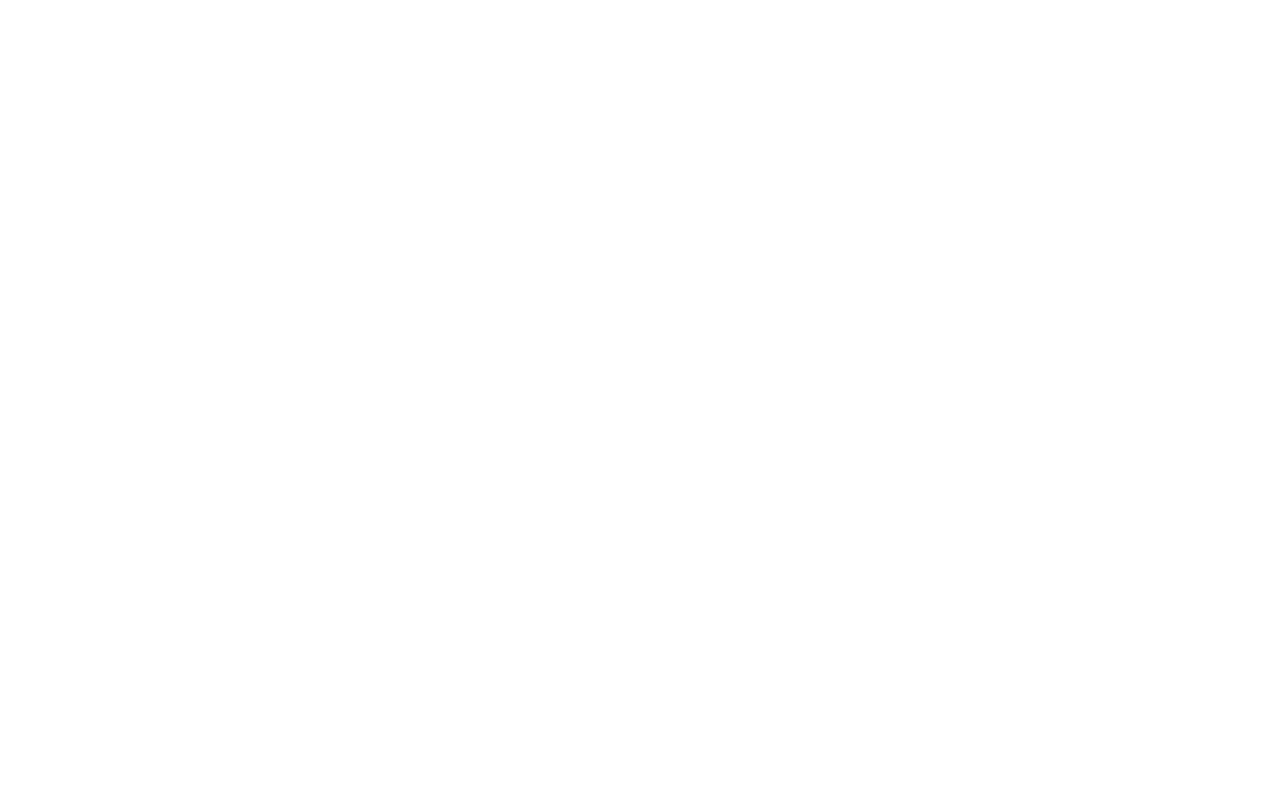
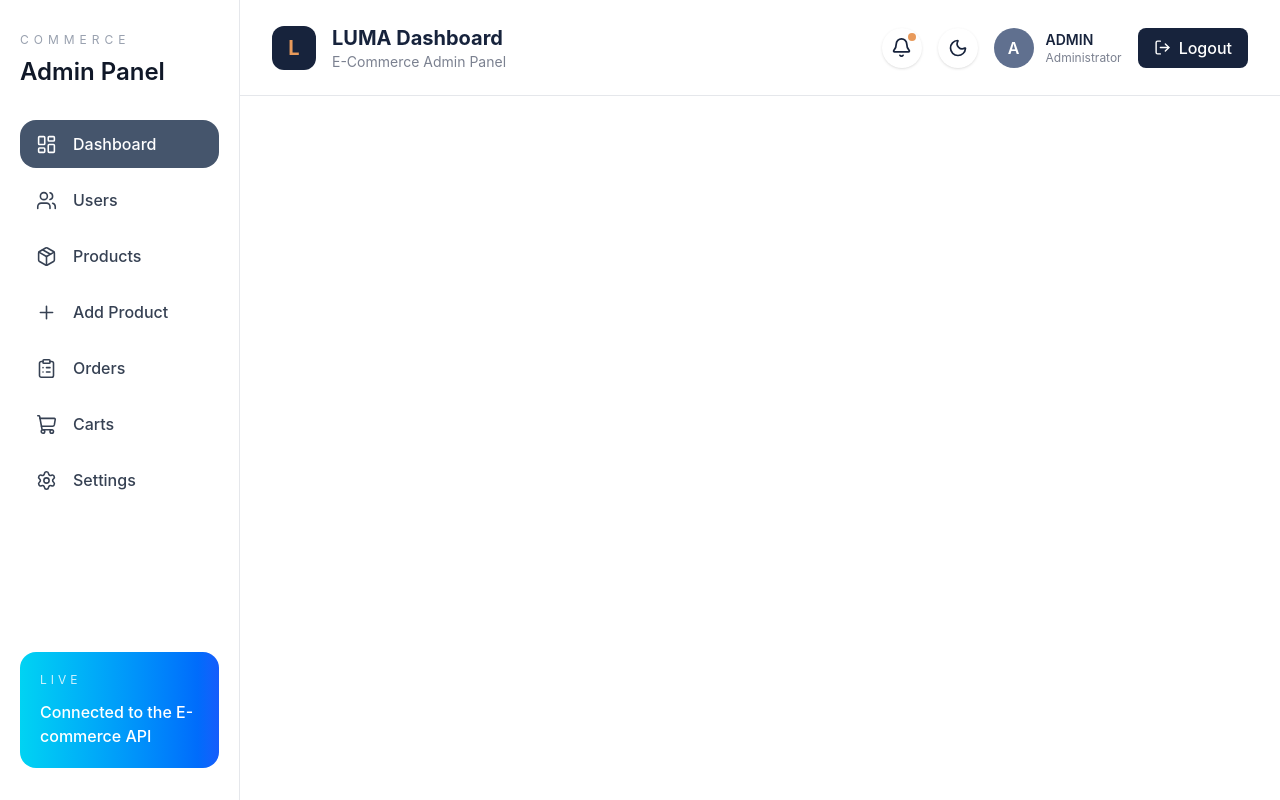
Before and after one commit to ShaimaaAli2005/Ecommerce-Admin-dashboard, a React (Vite) app: page /test in a window 1280 px wide. Before the commit this address had no page. Built offline with nearby package versions, Linux system fonts and the light colour scheme.

Commit message:
Create admin navbar and sidebar

```diff
--- a/src/App.jsx
+++ b/src/App.jsx
@@ -1,25 +1,34 @@
+import { BrowserRouter, Routes, Route } from "react-router-dom";
+
+import Login from "./pages/login.jsx";
+import Navbar from "./components/Navbar.jsx";
+import Sidebar from "./components/Sidebar.jsx";
+import { AuthProvider } from "./context/AuthContext.jsx";
+
+function App() {
+  return (
+    <AuthProvider>
+      <BrowserRouter>
+        <Routes>
 
 
-import ProductList from "./pages/products/ProductsList"
-import { BrowserRouter, Routes, Route } from "react-router-dom";
-import Login from "./pages/login.jsx";
+          <Route path="/login" element={<Login />} />
 
 
-function App(){
-  return(
-    <BrowserRouter>
-    <div>
-        <Routes>
-          {/* دي صفحة المنتجات هتظهر لما تدخلي على الصفحة الرئيسية */}
-          <Route path="/" element={<ProductList />} />
+          <Route
+            path="/test"
+            element={
+              <>
+                <Navbar />
+                <Sidebar />
+              </>
+            }
+          />
 
-          {/* دي صفحة تسجيل الدخول */}
-          <Route path="/login" element={<Login />} />
         </Routes>
-      </div>
       </BrowserRouter>
-  )
-
- }
+    </AuthProvider>
+  );
+}
 
 export default App;
--- /dev/null
+++ b/src/api/auth.api.js
@@ -0,0 +1,53 @@
+import api from './axiosInstance';
+
+// تسجيل الدخول
+export const login = async (credentials) => {
+  const response = await api.post('/auth/login', credentials);
+  return response.data;
+};
+
+// جلب بيانات المستخدم المسجل عبر التوكن
+export const getMe = async () => {
+  const response = await api.get('/auth/me');
+  return response.data;
+};
+
+// تسجيل الخروج
+export const logoutApi = async () => {
+  const response = await api.post('/auth/logout');
+  return response.data;
+};
+
+// --- نظام التسجيل (OTP) ---
+
+// إرسال كود OTP للتسجيل
+export const sendRegisterOtp = async (payload) => {
+  const response = await api.post('/auth/register/send-otp', payload);
+  return response.data;
+};
+
+// توافق مع AuthContext القديم
+export const register = sendRegisterOtp;
+
+// تأكيد كود OTP وإنشاء الحساب
+export const verifyRegisterOtp = async (payload) => {
+  const response = await api.post('/auth/register/verify-otp', payload);
+  return response.data;
+};
+
+// --- نظام استعادة كلمة المرور (OTP) ---
+
+// إرسال كود استعادة كلمة المرور
+export const sendForgotPasswordOtp = async (payload) => {
+  const response = await api.post('/auth/forgot-password/send-otp', payload);
+  return response.data;
+};
+
+// توافق مع ForgotPassword.jsx
+export const forgotPasswordApi = sendForgotPasswordOtp;
+
+// تأكيد كود استعادة كلمة المرور وتعيين الجديدة
+export const verifyForgotPasswordOtp = async (payload) => {
+  const response = await api.post('/auth/forgot-password/verify-otp', payload);
+  return response.data;
+};
--- /dev/null
+++ b/src/components/Navbar.jsx
@@ -0,0 +1,91 @@
+import { Bell, Moon, LogOut } from "lucide-react";
+import { useNavigate } from "react-router-dom";
+import { useAuth } from "../context/AuthContext.jsx";
+
+function Navbar() {
+  const navigate = useNavigate();
+  const { logoutUser } = useAuth();
+
+  const handleLogout = async () => {
+    await logoutUser();
+    navigate("/login");
+  };
+
+  return (
+    <nav className="fixed top-0 left-60 right-0 h-24 bg-white border-b border-[#E5E7EB] px-8 flex items-center justify-between">
+
+      <div className="flex items-center gap-4">
+
+        <div className="w-11 h-11 rounded-xl bg-[#17233C] border-[#E89A5B] flex items-center justify-center text-[#E89A5B] font-bold text-xl">
+          L
+        </div>
+
+        <div>
+          <h1 className="text-xl font-bold text-[#17233C]">
+            LUMA Dashboard
+          </h1>
+
+          <p className="text-sm text-[#7B8190]">
+            E-Commerce Admin Panel
+          </p>
+        </div>
+
+      </div>
+
+      <div className="flex items-center gap-4">
+
+
+        <div className="flex items-center justify-center w-10 h-10 rounded-full bg-white shadow">
+          <div className="relative">
+            <Bell
+              size={21}
+              className="text-[#17233C] hover:text-[#E89A5B] transition"
+            />
+
+            <span className="absolute -top-1 -right-1 w-2 h-2 bg-[#E89A5B] rounded-full"></span>
+          </div>
+        </div>
+
+
+        <div className="flex items-center justify-center w-10 h-10 rounded-full bg-white shadow">
+          <Moon
+            size={20}
+            className="text-[#17233C] hover:text-[#E89A5B] transition"
+          />
+        </div>
+
+
+        <div className="flex items-center gap-3">
+
+          <div className="w-10 h-10 rounded-full bg-[#60708F] text-white flex items-center justify-center font-semibold">
+            A
+          </div>
+
+          <div>
+            <p className="text-sm font-semibold text-[#17233C]">
+              ADMIN
+            </p>
+
+            <p className="text-xs text-[#7B8190]">
+              Administrator
+            </p>
+          </div>
+
+        </div>
+
+
+        <button
+          onClick={handleLogout}
+          className="flex items-center gap-2 bg-[#17233C] hover:bg-[#60708F] text-white px-4 py-2 rounded-lg font-medium transition"
+        >
+          <LogOut size={17} />
+          Logout
+        </button>
+
+      </div>
+
+    </nav>
+  );
+}
+
+export default Navbar;
--- /dev/null
+++ b/src/components/Sidebar.jsx
@@ -0,0 +1,109 @@
+import {
+  LayoutDashboard,
+  Users,
+  Package,
+  Plus,
+  ClipboardList,
+  ShoppingCart,
+  Settings,
+} from "lucide-react";
+
+import { useState } from "react";
+
+function Sidebar() {
+  const [active, setActive] = useState("Dashboard");
+
+  const links = [
+    {
+      name: "Dashboard",
+      icon: LayoutDashboard,
+    },
+    {
+      name: "Users",
+      icon: Users,
+    },
+    {
+      name: "Products",
+      icon: Package,
+    },
+    {
+      name: "Add Product",
+      icon: Plus,
+    },
+    {
+      name: "Orders",
+      icon: ClipboardList,
+    },
+    {
+      name: "Carts",
+      icon: ShoppingCart,
+    },
+    {
+      name: "Settings",
+      icon: Settings,
+    },
+  ];
+
+  return (
+    <aside className="fixed left-0 top-0 h-screen w-60 bg-white border-r border-gray-200 px-5 py-8 flex flex-col">
+
+
+      <div className="mb-8">
+        <p className="text-xs tracking-[5px] text-gray-400 mb-2">
+          COMMERCE
+        </p>
+
+        <h1 className="text-2xl font-semibold text-gray-900">
+          Admin Panel
+        </h1>
+      </div>
+
+
+      <nav className="flex flex-col gap-2">
+
+        {links.map((link) => {
+          const Icon = link.icon;
+
+          return (
+            <button
+              key={link.name}
+              onClick={() => setActive(link.name)}
+              className={`w-full flex items-center gap-4 px-4 py-3 rounded-2xl text-left transition-all duration-200
+                ${
+                  active === link.name
+                    ? "bg-slate-600 text-white"
+                    : "text-gray-700 hover:bg-gray-100"
+                }
+              `}
+            >
+              <Icon size={21} strokeWidth={1.8} />
+
+              <span className="font-medium">
+                {link.name}
+              </span>
+            </button>
+          );
+        })}
+
+      </nav>
+
+
+      <div className="mt-auto">
+        <div className="rounded-2xl bg-gradient-to-r from-cyan-400 to-blue-600 p-5 text-white">
+
+          <p className="text-xs tracking-[4px] mb-3 opacity-80">
+            LIVE
+          </p>
+
+          <p className="font-medium leading-6">
+            Connected to the E-commerce API
+          </p>
+
+        </div>
+      </div>
+
+    </aside>
+  );
+}
+
+export default Sidebar;
--- /dev/null
+++ b/src/context/AuthContext.jsx
@@ -0,0 +1,79 @@
+import React, { createContext, useContext, useEffect, useState } from 'react';
+import { getMe, login as loginApi, logoutApi, register as registerApi } from '../api/auth.api';
+
+const AuthContext = createContext();
+
+export const AuthProvider = ({ children }) => {
+  const [user, setUser] = useState(null);
+  const [loading, setLoading] = useState(true);
+
+  // استعادة الجلسة والتحقق من المستخدم عند فتح الموقع
+  const fetchSession = async () => {
+    const token = localStorage.getItem('token');
+    if (!token) {
+      setLoading(false);
+      return;
+    }
+
+    try {
+      const data = await getMe();
+      setUser(data.user || data);
+    } catch {
+      localStorage.removeItem('token');
+      setUser(null);
+    } finally {
+      setLoading(false);
+    }
+  };
+
+  useEffect(() => {
+    fetchSession();
+  }, []);
+
+  // دالة تسجيل الدخول
+  const loginUser = async (credentials) => {
+    const data = await loginApi(credentials);
+    if (data?.token) {
+      localStorage.setItem('token', data.token);
+    }
+    setUser(data.user || data);
+    return data;
+  };
+
+  // دالة تسجيل الخروج
+  const logoutUser = async () => {
+    try {
+      await logoutApi();
+    } catch {
+      // المضي قدماً في مسح التوكن محلياً حتى لو فشل السيرفر
+    } finally {
+      localStorage.removeItem('token');
+      setUser(null);
+    }
+  };
+
+  // دالة تسجيل حساب جديد
+  const registerUser = async (userData) => {
+    const data = await registerApi(userData);
+    if (data?.token) {
+      localStorage.setItem('token', data.token);
+    }
+    setUser(data.user || data);
+    return data;
+  };
+
+  return (
+    <AuthContext.Provider value={{ user, loading, loginUser, logoutUser, registerUser, setUser }}>
+      {children}
+    </AuthContext.Provider>
+  );
+}; // <--- هنا الإغلاق الصحيح لـ AuthProvider
+
+// Custom Hook لسهولة الاستخدام في أي مكان
+export const useAuth = () => {
+  const context = useContext(AuthContext);
+  if (!context) {
+    throw new Error('useAuth must be used within an AuthProvider');
+  }
+  return context;
+};
--- /dev/null
+++ b/src/layouts/AdminLayout.jsx
@@ -0,0 +1,21 @@
+import { Outlet } from "react-router-dom";
+import Navbar from "../components/Navbar.jsx";
+import Sidebar from "../components/Sidebar.jsx";
+
+function AdminLayout() {
+  return (
+    <div className="min-h-screen bg-[#F7F5F0]">
+
+      <Navbar />
+
+      <Sidebar />
+
+      <main className="ml-60 pt-24 p-6">
+        <Outlet />
+      </main>
+
+    </div>
+  );
+}
+
+export default AdminLayout;
```
Also changed, not shown: 1 other file (tests, documents, lock files or other folders).
